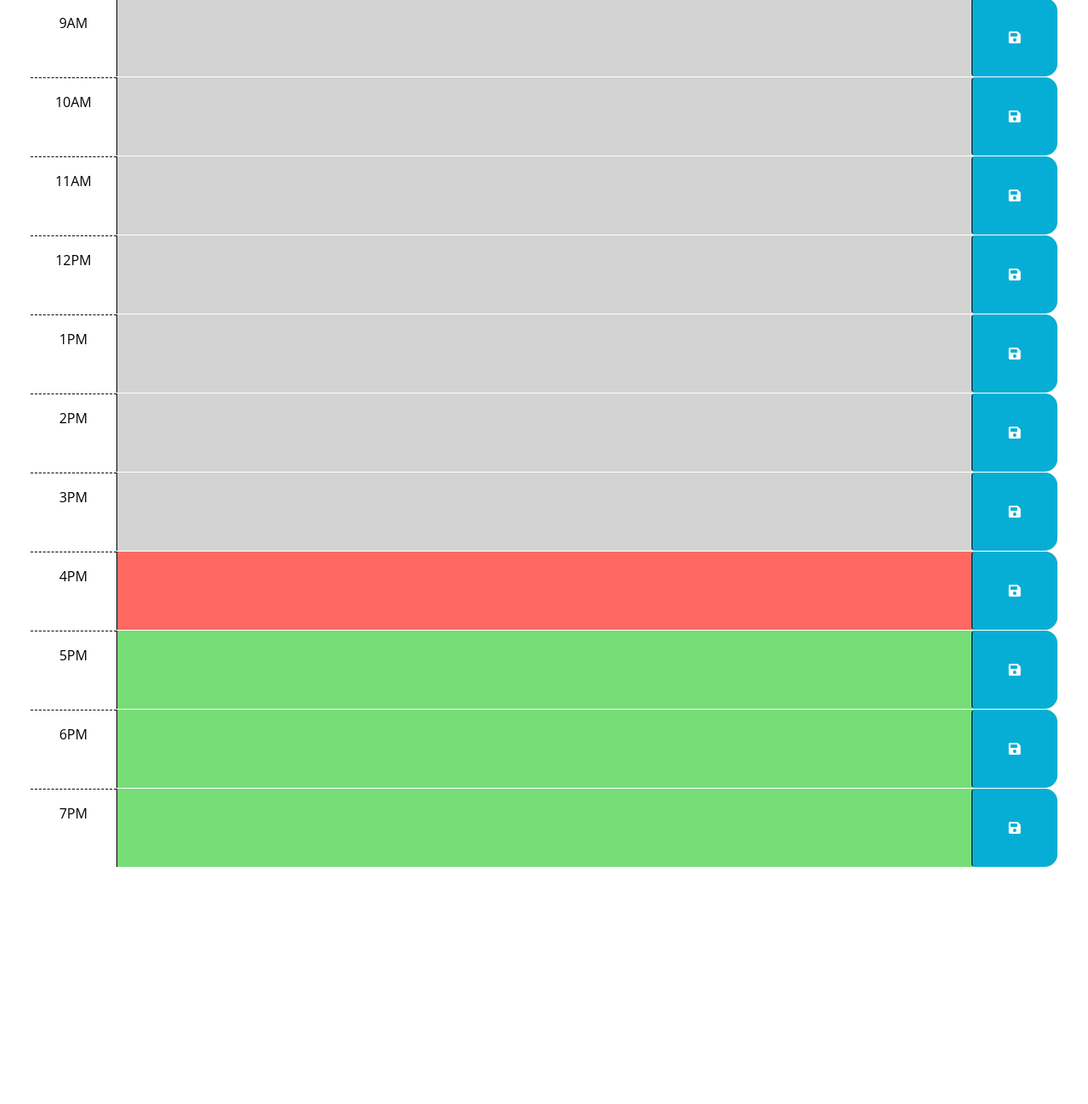
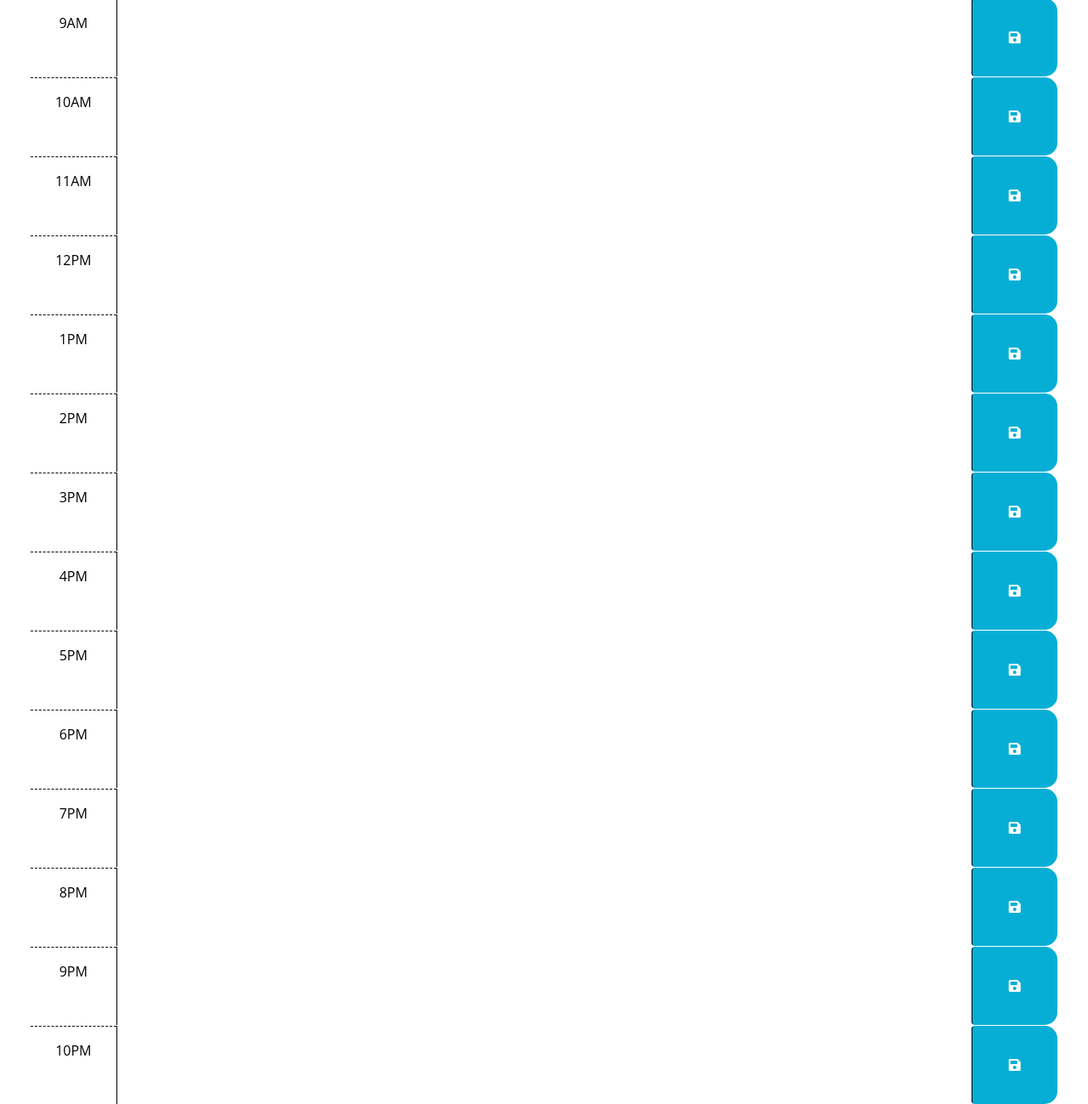
Before and after one commit to KGBerry542/WorkDay-Scheduler, a plain HTML site: page index.html in a window 1280 px wide. Shown: the part 533-1832 px from the top of the page at 85% size. Before the commit the page ends 1553 px from the top, so only its background shows below. Drawn offline with nearby package versions, Linux system fonts and the light colour scheme.

Commit message:
adding time blocks for hours 8 P.M. to 10 P.M, also fixing my mistake for misreading the instructions.

```diff
--- a/index.html
+++ b/index.html
@@ -41,7 +41,7 @@
         code is implemented.
         -->
 
-        <div id="hour-6" class="row time-block past">
+        <div id="hour-6" class="row time-block">
             <div class="col-2 col-md-1 hour text-center py-3">6AM</div>
             <textarea class="col-8 col-md-10 description" rows="3"></textarea>
             <button class="btn saveBtn col-2 col-md-1" aria-label="save">
@@ -49,7 +49,7 @@
             </button>
           </div>
 
-          <div id="hour-7" class="row time-block past">
+          <div id="hour-7" class="row time-block">
             <div class="col-2 col-md-1 hour text-center py-3">7AM</div>
             <textarea class="col-8 col-md-10 description" rows="3"></textarea>
             <button class="btn saveBtn col-2 col-md-1" aria-label="save">
@@ -57,7 +57,7 @@
             </button>
           </div>
 
-          <div id="hour-8" class="row time-block past">
+          <div id="hour-8" class="row time-block">
             <div class="col-2 col-md-1 hour text-center py-3">8AM</div>
             <textarea class="col-8 col-md-10 description" rows="3"></textarea>
             <button class="btn saveBtn col-2 col-md-1" aria-label="save">
@@ -65,7 +65,7 @@
             </button>
           </div>
 
-          <div id="hour-9" class="row time-block past">
+          <div id="hour-9" class="row time-block">
             <div class="col-2 col-md-1 hour text-center py-3">9AM</div>
             <textarea class="col-8 col-md-10 description" rows="3"></textarea>
             <button class="btn saveBtn col-2 col-md-1" aria-label="save">
@@ -73,7 +73,7 @@
             </button>
           </div>
 
-          <div id="hour-10" class="row time-block past">
+          <div id="hour-10" class="row time-block">
             <div class="col-2 col-md-1 hour text-center py-3">10AM</div>
             <textarea class="col-8 col-md-10 description" rows="3"></textarea>
             <button class="btn saveBtn col-2 col-md-1" aria-label="save">
@@ -81,7 +81,7 @@
             </button>
           </div>
 
-          <div id="hour-11" class="row time-block past">
+          <div id="hour-11" class="row time-block">
             <div class="col-2 col-md-1 hour text-center py-3">11AM</div>
             <textarea class="col-8 col-md-10 description" rows="3"></textarea>
             <button class="btn saveBtn col-2 col-md-1" aria-label="save">
@@ -89,7 +89,7 @@
             </button>
           </div>
 
-          <div id="hour-12" class="row time-block past">
+          <div id="hour-12" class="row time-block">
             <div class="col-2 col-md-1 hour text-center py-3">12PM</div>
             <textarea class="col-8 col-md-10 description" rows="3"></textarea>
             <button class="btn saveBtn col-2 col-md-1" aria-label="save">
@@ -97,7 +97,7 @@
             </button>
           </div>
 
-          <div id="hour-13" class="row time-block past">
+          <div id="hour-13" class="row time-block">
             <div class="col-2 col-md-1 hour text-center py-3">1PM</div>
             <textarea class="col-8 col-md-10 description" rows="3"></textarea>
             <button class="btn saveBtn col-2 col-md-1" aria-label="save">
@@ -105,7 +105,7 @@
             </button>
           </div>
 
-          <div id="hour-14" class="row time-block past">
+          <div id="hour-14" class="row time-block">
             <div class="col-2 col-md-1 hour text-center py-3">2PM</div>
             <textarea class="col-8 col-md-10 description" rows="3"></textarea>
             <button class="btn saveBtn col-2 col-md-1" aria-label="save">
@@ -113,7 +113,7 @@
             </button>
           </div>
 
-          <div id="hour-15" class="row time-block past">
+          <div id="hour-15" class="row time-block">
             <div class="col-2 col-md-1 hour text-center py-3">3PM</div>
             <textarea class="col-8 col-md-10 description" rows="3"></textarea>
             <button class="btn saveBtn col-2 col-md-1" aria-label="save">
@@ -121,7 +121,7 @@
             </button>
           </div>
 
-          <div id="hour-16" class="row time-block present">
+          <div id="hour-16" class="row time-block">
             <div class="col-2 col-md-1 hour text-center py-3">4PM</div>
             <textarea class="col-8 col-md-10 description" rows="3"></textarea>
             <button class="btn saveBtn col-2 col-md-1" aria-label="save">
@@ -129,7 +129,7 @@
             </button>
           </div>
 
-          <div id="hour-17" class="row time-block future">
+          <div id="hour-17" class="row time-block">
             <div class="col-2 col-md-1 hour text-center py-3">5PM</div>
             <textarea class="col-8 col-md-10 description" rows="3"></textarea>
             <button class="btn saveBtn col-2 col-md-1" aria-label="save">
@@ -137,7 +137,7 @@
             </button>
           </div>
 
-          <div id="hour-18" class="row time-block future">
+          <div id="hour-18" class="row time-block">
             <div class="col-2 col-md-1 hour text-center py-3">6PM</div>
             <textarea class="col-8 col-md-10 description" rows="3"></textarea>
             <button class="btn saveBtn col-2 col-md-1" aria-label="save">
@@ -145,13 +145,38 @@
             </button>
           </div>
 
-          <div id="hour-19" class="row time-block future">
+          <div id="hour-19" class="row time-block">
             <div class="col-2 col-md-1 hour text-center py-3">7PM</div>
             <textarea class="col-8 col-md-10 description" rows="3"></textarea>
             <button class="btn saveBtn col-2 col-md-1" aria-label="save">
               <i class="fas fa-save" aria-hidden="true"></i>
             </button>
           </div>
+
+          <div id="hour-20" class="row time-block">
+            <div class="col-2 col-md-1 hour text-center py-3">8PM</div>
+            <textarea class="col-8 col-md-10 description" rows="3"></textarea>
+            <button class="btn saveBtn col-2 col-md-1" aria-label="save">
+              <i class="fas fa-save" aria-hidden="true"></i>
+            </button>
+          </div>
+
+          <div id="hour-21" class="row time-block">
+            <div class="col-2 col-md-1 hour text-center py-3">9PM</div>
+            <textarea class="col-8 col-md-10 description" rows="3"></textarea>
+            <button class="btn saveBtn col-2 col-md-1" aria-label="save">
+              <i class="fas fa-save" aria-hidden="true"></i>
+            </button>
+          </div>
+
+          <div id="hour-22" class="row time-block">
+            <div class="col-2 col-md-1 hour text-center py-3">10PM</div>
+            <textarea class="col-8 col-md-10 description" rows="3"></textarea>
+            <button class="btn saveBtn col-2 col-md-1" aria-label="save">
+              <i class="fas fa-save" aria-hidden="true"></i>
+            </button>
+          </div>
+
 
 
     <script src="https://cdnjs.cloudflare.com/ajax/libs/jquery/3.2.1/jquery.min.js"></script>
```
